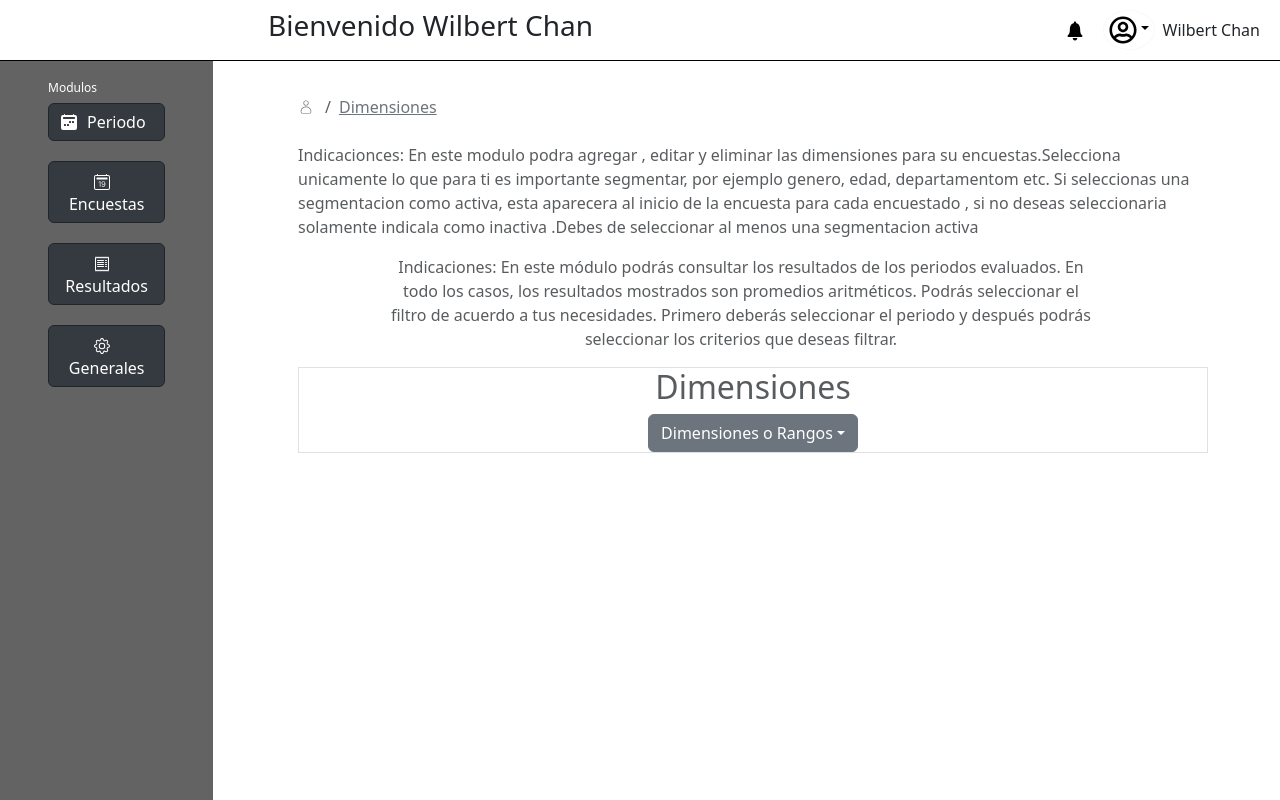
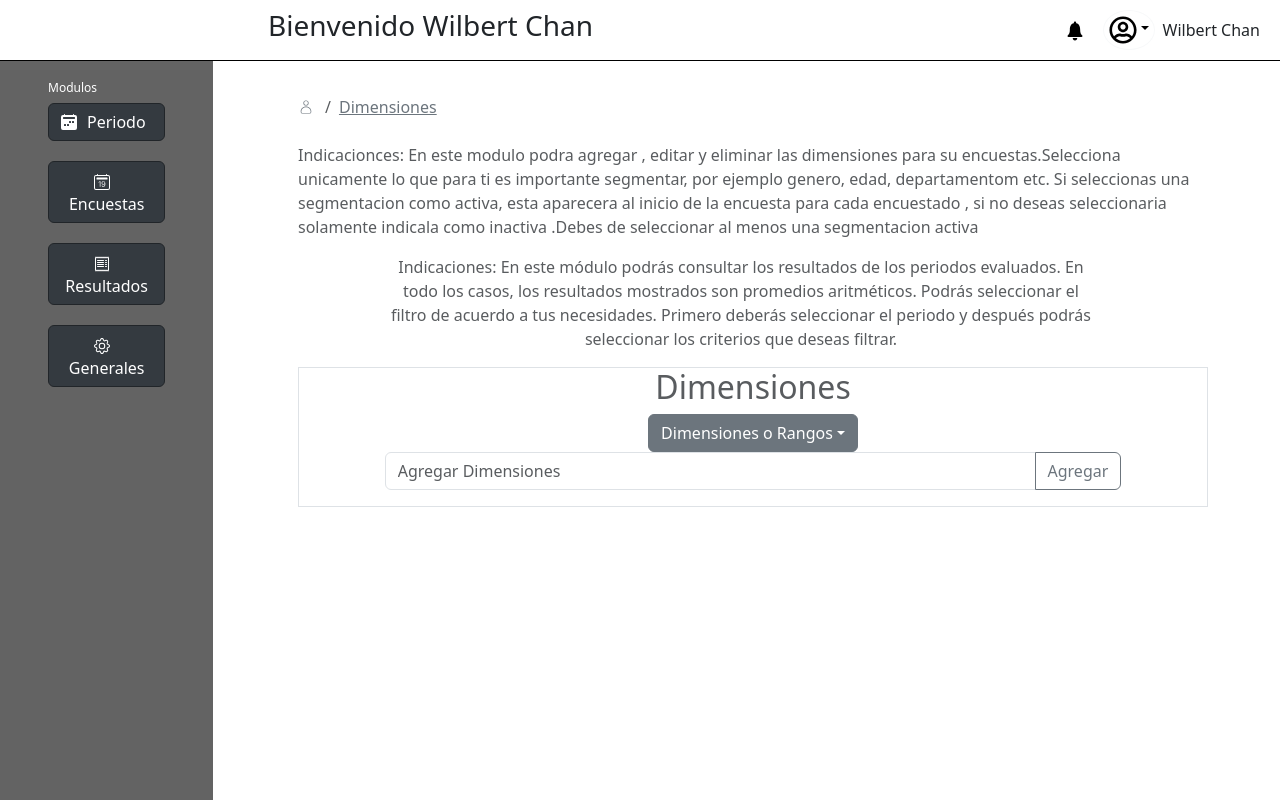
Before and after one commit to wilbert2004/Woorkfell, a React (Create React App) app in the folder frontend/: page /dimensiones in a window 1280 px wide. Built offline with nearby package versions, Linux system fonts and the light colour scheme; a web font is replaced by a local one.

Commit message:
agregueTabla

```diff
--- a/frontend/src/components/dimensiones.jsx
+++ b/frontend/src/components/dimensiones.jsx
@@ -64,6 +64,24 @@
                   ))}
                 </ul>
               </div>
+              <div className="col-md-10">
+                <div className="input-group mb-3">
+                  <input
+                    type="text"
+                    className="form-control"
+                    placeholder="Agregar Dimensiones"
+                    aria-label="Recipient's username"
+                    aria-describedby="button-addon2"
+                  />
+                  <button
+                    className="btn btn-outline-secondary"
+                    type="button"
+                    id="button-addon2"
+                  >
+                    Agregar
+                  </button>
+                </div>
+              </div>
 
 
 
```
